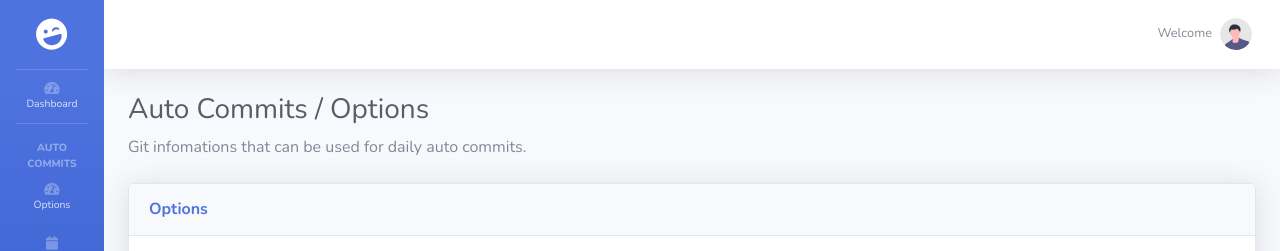
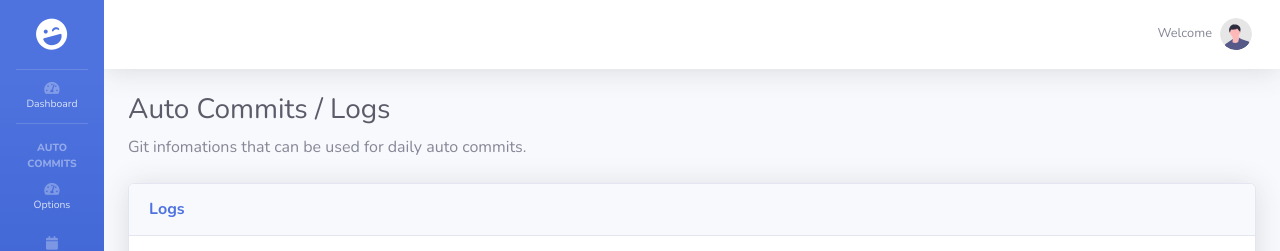
Before and after one commit to crazy-coding/auto-commit, a PHP site: page /pages/logs.php in a window 1280 px wide. Shown: the part 25-276 px from the top of the page. Run offline with PHP 8.4, Linux system fonts and the light colour scheme; the visitor is signed in with stand-in values (Sample User, id 1); data that the repository does not hold is empty.

Commit message:
logs title

```diff
--- a/pages/logs.php
+++ b/pages/logs.php
@@ -22,19 +22,19 @@ if ($result->num_rows > 0) {
 }
 
 // Set page title
-$pageTitle = "Auto Commits - Options";
+$pageTitle = "Auto Commits - Logs";
 
 ob_start();
 ?>
 <div class="container-fluid">
   <!-- Page Heading -->
-  <h1 class="h3 mb-2 text-gray-800">Auto Commits / Options</h1>
+  <h1 class="h3 mb-2 text-gray-800">Auto Commits / Logs</h1>
   <p class="mb-4">Git infomations that can be used for daily auto commits.</p>
 
-  <!-- Options cards -->
+  <!-- Logs cards -->
   <div class="card shadow mb-4">
     <div class="card-header py-3">
-      <h6 class="m-0 font-weight-bold text-primary">Options</h6>
+      <h6 class="m-0 font-weight-bold text-primary">Logs</h6>
     </div>
     <div class="card-body">
       <div class="table-responsive">
```
